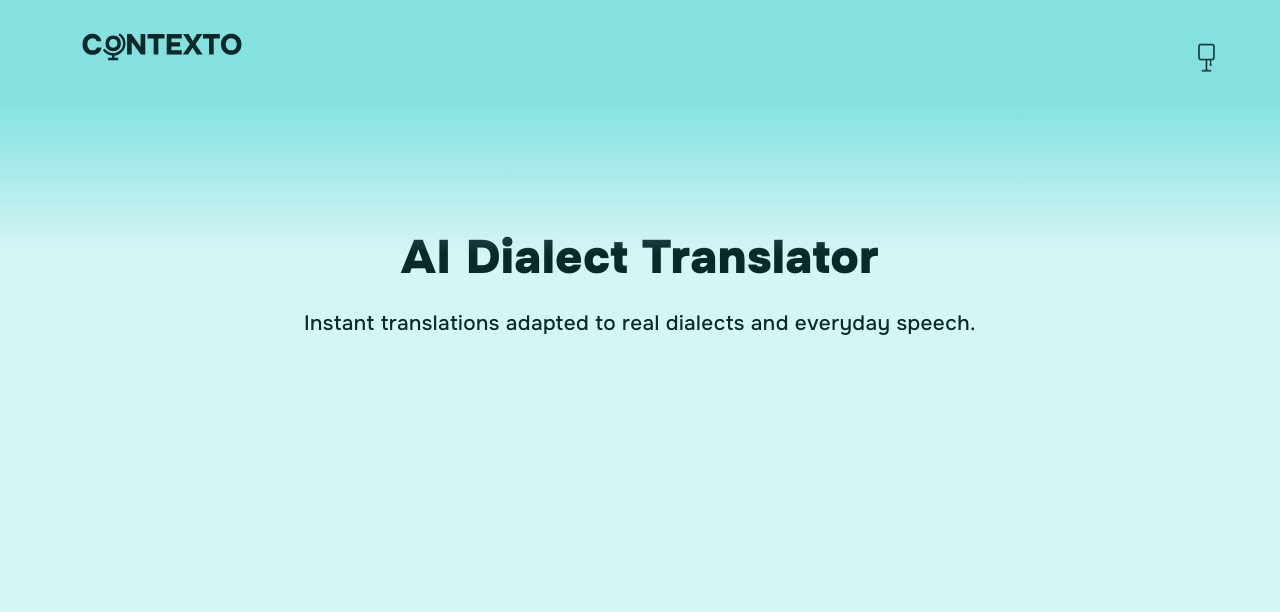
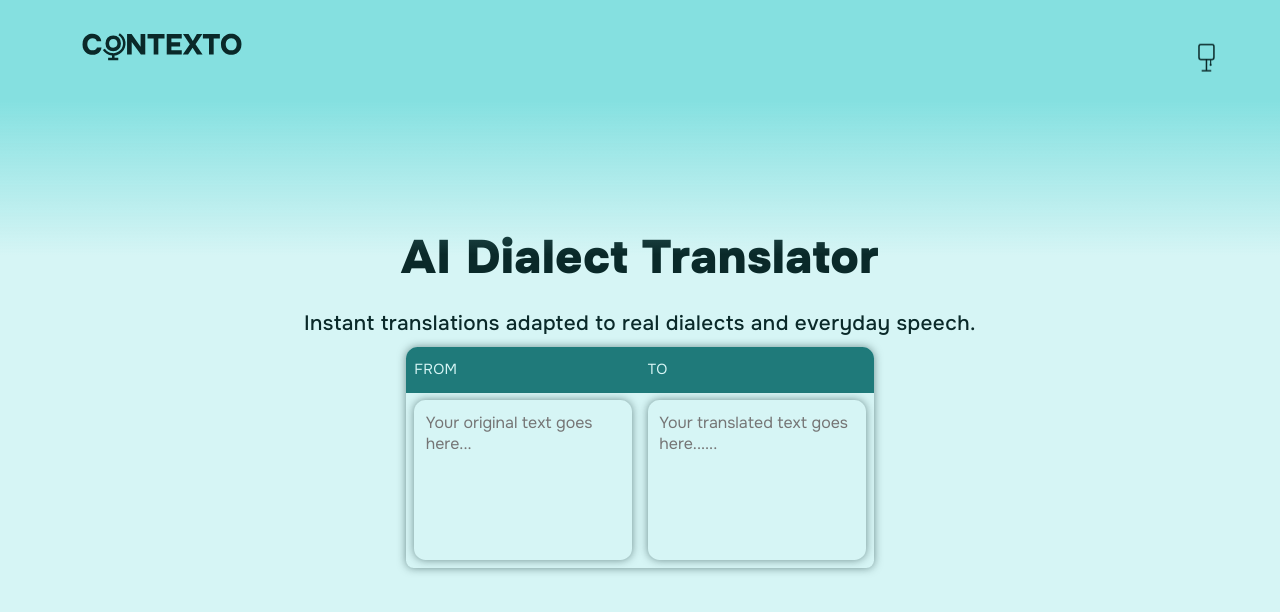
Before and after one commit to linettekuhn/contexto-frontend, a React (Vite) app: page / in a window 1280 px wide. Shown: the top 612 px of the page. Built offline with nearby package versions, Linux system fonts and the light colour scheme; a web font is replaced by a local one.

Commit message:
Add Translator component and refactor Navbar styles; implement TextBox and TextBoxHeader components with styles

```diff
--- a/src/App.tsx
+++ b/src/App.tsx
@@ -1,5 +1,6 @@
 import styles from "./App.module.css";
 import Navbar from "./components/Navbar";
+import Translator from "./components/Translator";
 
 function App() {
   return (
@@ -12,6 +13,7 @@ function App() {
             Instant translations adapted to real dialects and everyday speech.
           </h4>
         </div>
+        <Translator />
       </main>
     </>
   );
--- a/src/components/Navbar.tsx
+++ b/src/components/Navbar.tsx
@@ -1,5 +1,5 @@
 import ThemeToggle from "./icons/Lamp";
-import styles from "./Navbar.module.css";
+import styles from "./styles/Navbar.module.css";
 import Logo from "./icons/Logo";
 
 export default function Navbar() {
--- /dev/null
+++ b/src/components/TextBox.tsx
@@ -0,0 +1,20 @@
+import styles from "./styles/TextBox.module.css";
+
+type Props = {
+  placeholder: string;
+  value: string;
+  onChange?: (value: string) => void;
+};
+
+export default function TextBox({ placeholder, value, onChange }: Props) {
+  return (
+    <div className={styles.textBoxWrapper}>
+      <textarea
+        className={styles.textBox}
+        placeholder={placeholder}
+        value={value}
+        onChange={onChange ? (e) => onChange(e.target.value) : undefined}
+      />
+    </div>
+  );
+}
--- /dev/null
+++ b/src/components/TextBoxHeader.tsx
@@ -0,0 +1,17 @@
+import type { PropsWithChildren } from "react";
+import styles from "./styles/TextBoxHeader.module.css";
+
+type Props = {
+  headerType: "input" | "output";
+};
+
+export default function TextBoxHeader({
+  children,
+  headerType,
+}: PropsWithChildren<Props>) {
+  return (
+    <div id={headerType} className={styles.textBoxHeader}>
+      {children}
+    </div>
+  );
+}
--- /dev/null
+++ b/src/components/Translator.tsx
@@ -0,0 +1,38 @@
+import { useState } from "react";
+import styles from "./styles/Translator.module.css";
+import TextBox from "./TextBox";
+import TextBoxHeader from "./TextBoxHeader";
+
+export default function Translator() {
+  const [sourceText, setSourceText] = useState("");
+  const resultText = "";
+
+  return (
+    <div className={styles.translator}>
+      <div className={styles.sourceWrapper}>
+        <TextBoxHeader headerType="input">
+          <div>
+            <p className="caption">FROM</p>
+          </div>
+        </TextBoxHeader>
+        <TextBox
+          value={sourceText}
+          onChange={setSourceText}
+          placeholder="Your original text goes here..."
+        />
+      </div>
+      <div className={styles.targetWrapper}>
+        <TextBoxHeader headerType="output">
+          <div>
+            <p className="caption">TO</p>
+          </div>
+        </TextBoxHeader>
+        <TextBox
+          value={resultText}
+          placeholder="Your translated text goes here......"
+        />
+      </div>
+      <div className={styles.targetWrapper}></div>
+    </div>
+  );
+}
--- /dev/null
+++ b/src/components/styles/TextBox.module.css
@@ -0,0 +1,24 @@
+.textBox {
+  background-color: rgb(var(--color-primary-100));
+  border: none;
+  box-shadow: 0 0 8px rgba(var(--color-primary-900), 0.5);
+  width: 100%;
+  height: 100%;
+  min-height: 200px;
+  border-radius: var(--space-xs);
+  padding: var(--space-xs);
+  resize: none;
+}
+
+.textBoxWrapper {
+  display: flex;
+  place-content: center;
+  padding: var(--space-2xs);
+  width: 100%;
+}
+
+.textBox:focus {
+  box-shadow: 0 0 8px rgba(var(--color-primary-900), 0.5),
+    inset 0 0 0 2px rgb(var(--color-primary-500));
+  outline: none;
+}
--- /dev/null
+++ b/src/components/styles/TextBoxHeader.module.css
@@ -0,0 +1,8 @@
+.textBoxHeader {
+  background-color: rgb(var(--color-primary-700));
+  display: flex;
+  align-items: center;
+  width: 100%;
+  padding: var(--space-3xs) var(--space-2xs);
+  color: rgb(var(--color-primary-100));
+}
--- /dev/null
+++ b/src/components/styles/Translator.module.css
@@ -0,0 +1,17 @@
+.translator {
+  display: flex;
+  flex-direction: column;
+  width: 100%;
+  box-shadow: 0 0 8px rgba(var(--color-primary-900), 0.5);
+  border-radius: var(--space-xs) var(--space-xs) var(--space-2xs)
+    var(--space-2xs);
+}
+
+@media (min-width: 500px) {
+  .translator {
+    flex-direction: row;
+    min-width: 400px;
+    max-width: 1200px;
+    width: auto;
+  }
+}
--- a/src/index.css
+++ b/src/index.css
@@ -66,7 +66,7 @@ main {
   width: 100vw;
   min-height: 100vh;
   flex: 1;
-  padding: 200px var(--space-2xs) var(--space-m) var(--space-2xs);
+  padding: 200px 0 var(--space-m) 0;
   display: flex;
   flex-direction: column;
   align-items: center;
@@ -371,3 +371,24 @@ button {
   padding: 0;
   margin: 0;
 }
+
+#input {
+  border-top-left-radius: var(--space-xs);
+  border-top-right-radius: var(--space-xs);
+}
+
+#output {
+  border-top: 0;
+}
+
+@media (min-width: 500px) {
+  #input {
+    border-top-left-radius: var(--space-xs);
+    border-top-right-radius: 0;
+  }
+
+  #output {
+    border-top-left-radius: 0;
+    border-top-right-radius: var(--space-xs);
+  }
+}
```
Also changed, not shown: src/components/styles/Navbar.module.css (renamed from src/components/Navbar.module.css).
